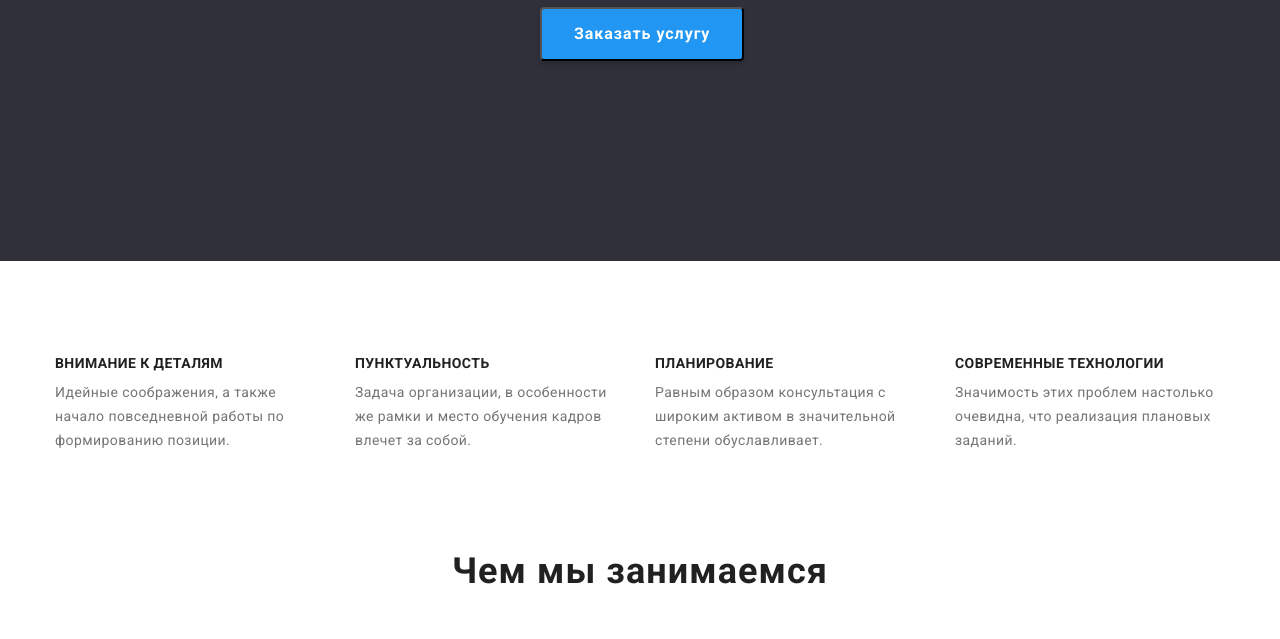
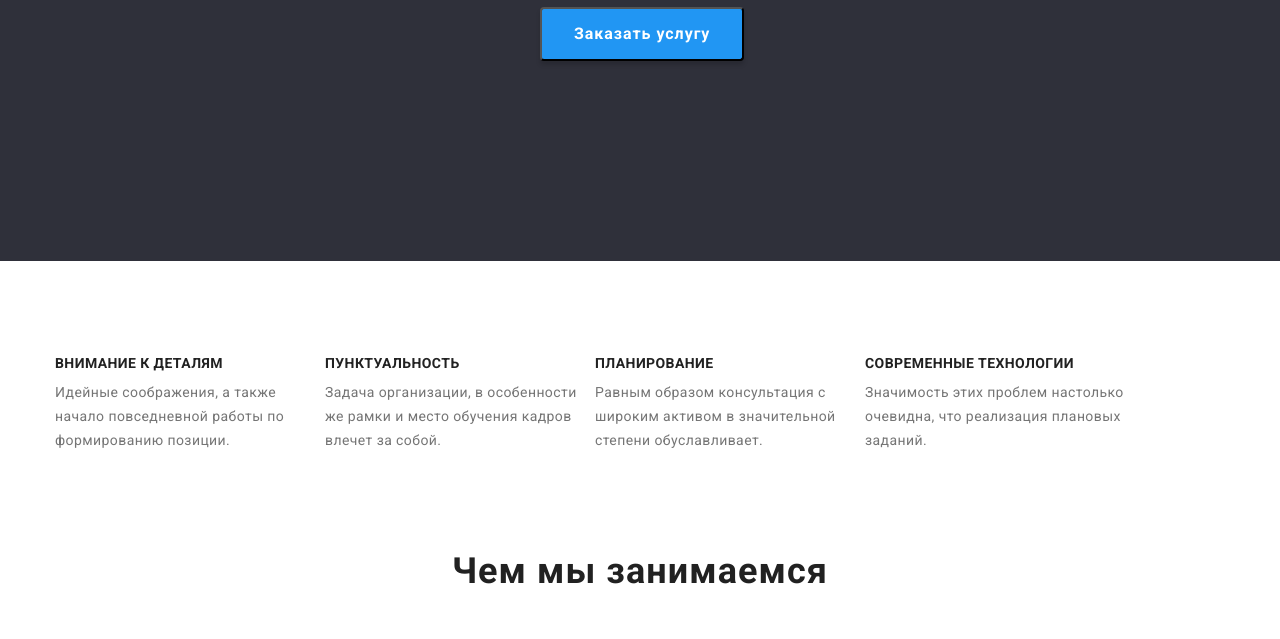
Before and after one commit to TarIryna/goit-markup-hw-03, a plain HTML site: page index.html in a window 1280 px wide. Shown: the part 420-1059 px from the top of the page. Drawn offline with Linux system fonts and the light colour scheme.

Commit message:
goit-markup-hw-03

```diff
--- a/css/styles.css
+++ b/css/styles.css
@@ -138,9 +138,6 @@ img{
 }
 .team{
     padding-top: 94px;
-}
-li:not(:first-child){
-    margin-left: 30px;
 }
 .features-descr{
     width: 270px;
```
